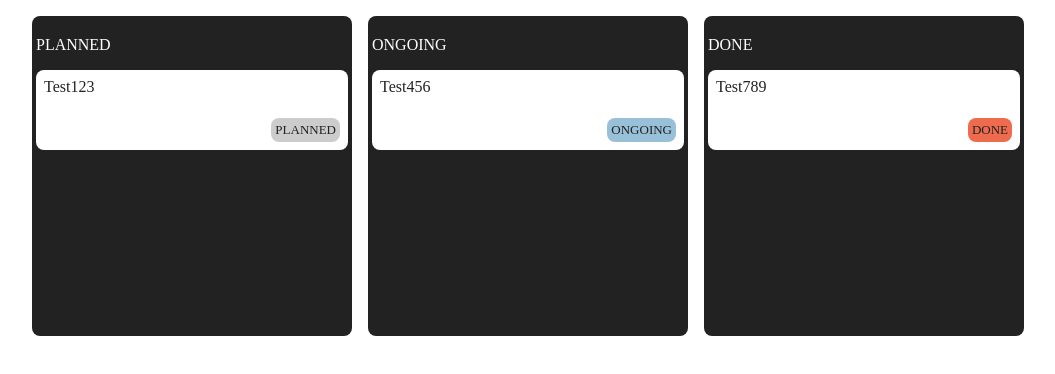
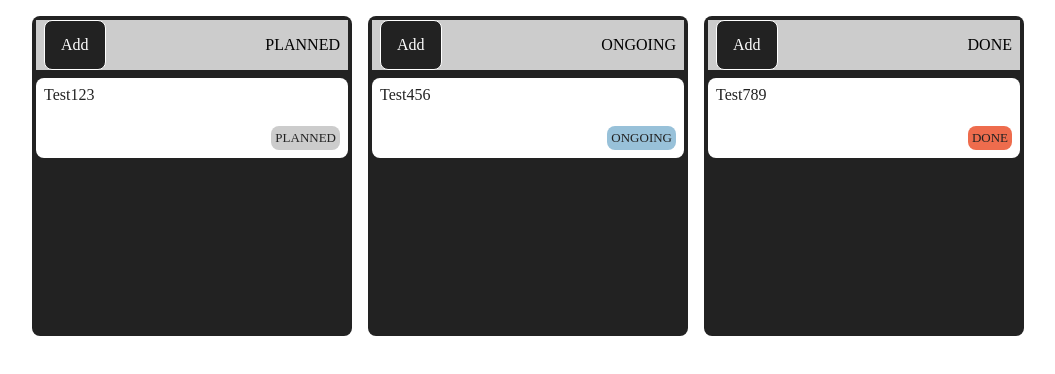
Before and after one commit to dgentilli/zustand-kanban, a React (Vite) app: page / in a window 1280 px wide. Shown: the top 374 px of the page, without its empty margins (112-1167 px from the left). Built offline with nearby package versions, Linux system fonts and the light colour scheme.

Commit message:
Add a task

```diff
--- a/src/components/Column.css
+++ b/src/components/Column.css
@@ -1,10 +1,63 @@
 .column {
   background-color: var(--COLOR-GRAY-DARK);
   min-height: 20rem;
-  color: #ffffff;
   width: 33%;
   max-width: 20rem;
   margin: 1rem 0.5rem 0;
   border-radius: 0.5rem;
   padding: 0.25rem;
 }
+
+.titleWrapper {
+  display: flex;
+  justify-content: space-between;
+  background-color: var(--COLOR-GRAY-LIGHT);
+  padding: 0 0.5rem;
+}
+
+.titleWrapper button {
+  all: unset;
+  background-color: var(--COLOR-GRAY-DARK);
+  color: var(--COLOR-GRAY);
+  padding: 0 1rem;
+  border-radius: 0.5rem;
+  border: 1px solid var(--COLOR-GRAY);
+}
+
+.titleWrapper button:hover {
+  background-color: var(--COLOR-GRAY-LIGHT);
+  color: var(--COLOR-GRAY-DARK);
+}
+
+.modal {
+  position: absolute;
+  top: 0;
+  left: 0;
+  width: 100%;
+  height: 100%;
+  background: rgba(0, 0, 0, 0.3);
+  display: flex;
+  justify-content: center;
+  align-items: center;
+}
+
+.modalContent {
+  position: relative;
+  padding: 10rem;
+  background-color: var(--COLOR-GRAY);
+}
+
+.modalContent input {
+  padding: 0.5rem;
+}
+
+.addButton {
+  padding: 0.5rem;
+}
+
+.closeButton {
+  all: unset;
+  position: absolute;
+  top: 0.5rem;
+  right: 0.5rem;
+}
--- a/src/components/Column.tsx
+++ b/src/components/Column.tsx
@@ -1,16 +1,53 @@
 import './Column.css';
-import { useTasksByState } from '../store';
+import { useTasksActions, useTasksByState } from '../store';
 import Task from './Task';
+import { useState } from 'react';
 
 const Column = ({ state }: { state: 'PLANNED' | 'ONGOING' | 'DONE' }) => {
   const tasks = useTasksByState(state);
+  const { addTask } = useTasksActions();
+  const [newTaskTitle, setNewTaskTitle] = useState('');
+  const [isModalOpen, setIsModalOpen] = useState(false);
+
+  const onSubmit = (event: React.FormEvent) => {
+    event.preventDefault();
+    addTask(newTaskTitle, state);
+    setNewTaskTitle('');
+    setIsModalOpen(false);
+  };
 
   return (
     <div className='column'>
-      <p>{state}</p>
+      <div className='titleWrapper'>
+        <button className='button' onClick={() => setIsModalOpen(true)}>
+          Add
+        </button>
+        <p>{state}</p>
+      </div>
+
       {tasks.map((task) => (
         <Task title={task.title} status={task.state} key={task.title} />
       ))}
+      {isModalOpen ? (
+        <div className='modal'>
+          <div className='modalContent'>
+            <button
+              className='closeButton'
+              onClick={() => setIsModalOpen(false)}
+            >
+              X - Close
+            </button>
+            <div>Add a new task to {state}</div>
+            <input
+              onChange={(event) => setNewTaskTitle(event.target.value)}
+              value={newTaskTitle}
+            />
+            <button className='addButton' onClick={onSubmit}>
+              Submit
+            </button>
+          </div>
+        </div>
+      ) : null}
     </div>
   );
 };
--- a/src/store.ts
+++ b/src/store.ts
@@ -1,15 +1,18 @@
-type TaskType = {
+export type TaskState = 'PLANNED' | 'ONGOING' | 'DONE';
+
+export type TaskType = {
   title: string;
-  state: 'PLANNED' | 'ONGOING' | 'DONE';
+  state: TaskState;
 };
 
-interface TaskState {
+interface TasksState {
   tasks: TaskType[];
+  actions: { addTask: (title: string, state: TaskState) => void };
 }
 
 import { create } from 'zustand';
 
-const useTaskStore = create<TaskState>(() => ({
+const useTaskStore = create<TasksState>((set) => ({
   tasks: [
     {
       title: 'Test123',
@@ -24,8 +27,13 @@ const useTaskStore = create<TaskState>(() => ({
       state: 'DONE',
     },
   ],
+  actions: {
+    addTask: (title, state) =>
+      set((store) => ({ tasks: [...store.tasks, { title, state }] })),
+  },
 }));
 
 export const useTasks = () => useTaskStore((state) => state.tasks);
 export const useTasksByState = (state: 'PLANNED' | 'ONGOING' | 'DONE') =>
   useTaskStore((store) => store.tasks.filter((task) => task.state === state));
+export const useTasksActions = () => useTaskStore((state) => state.actions);
```
